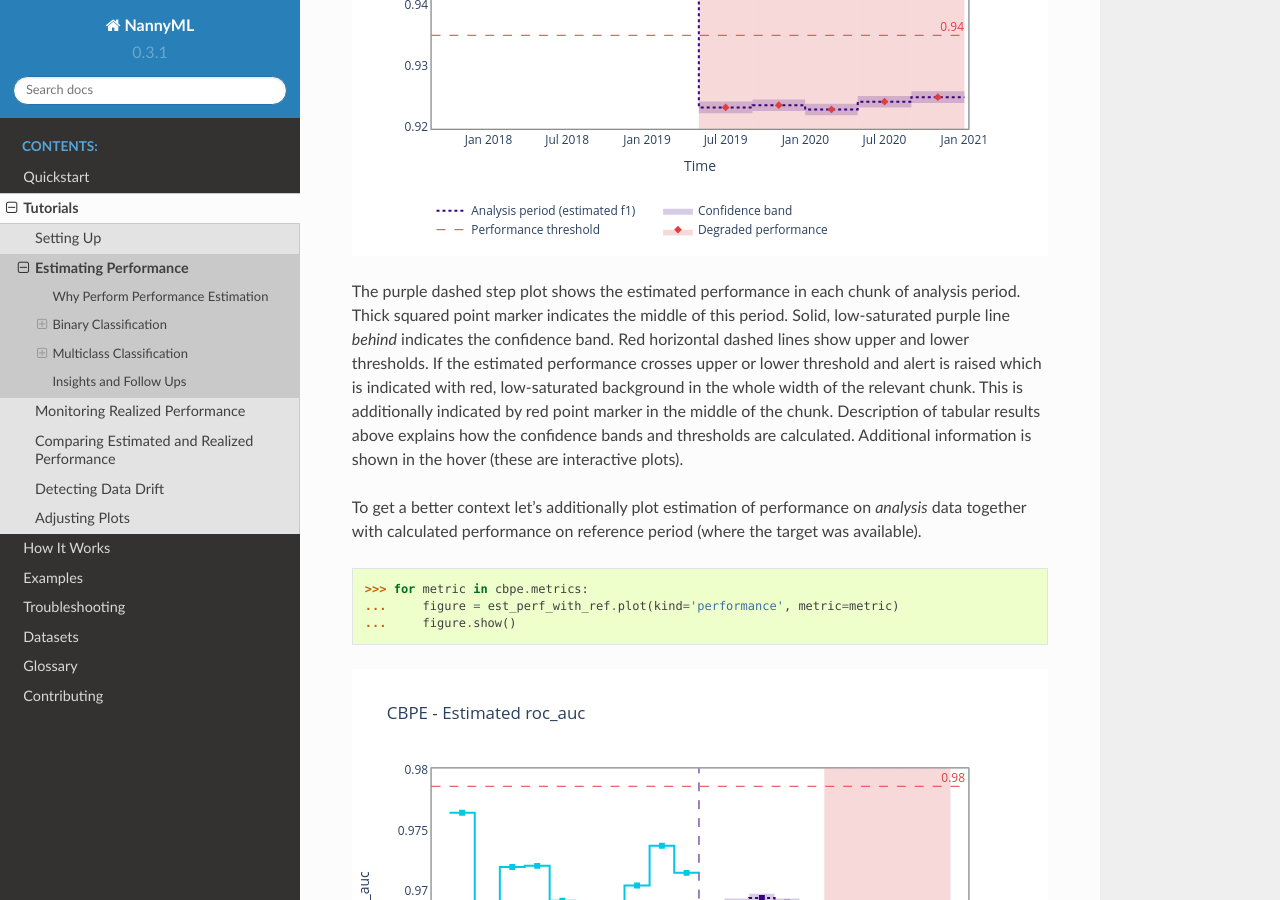
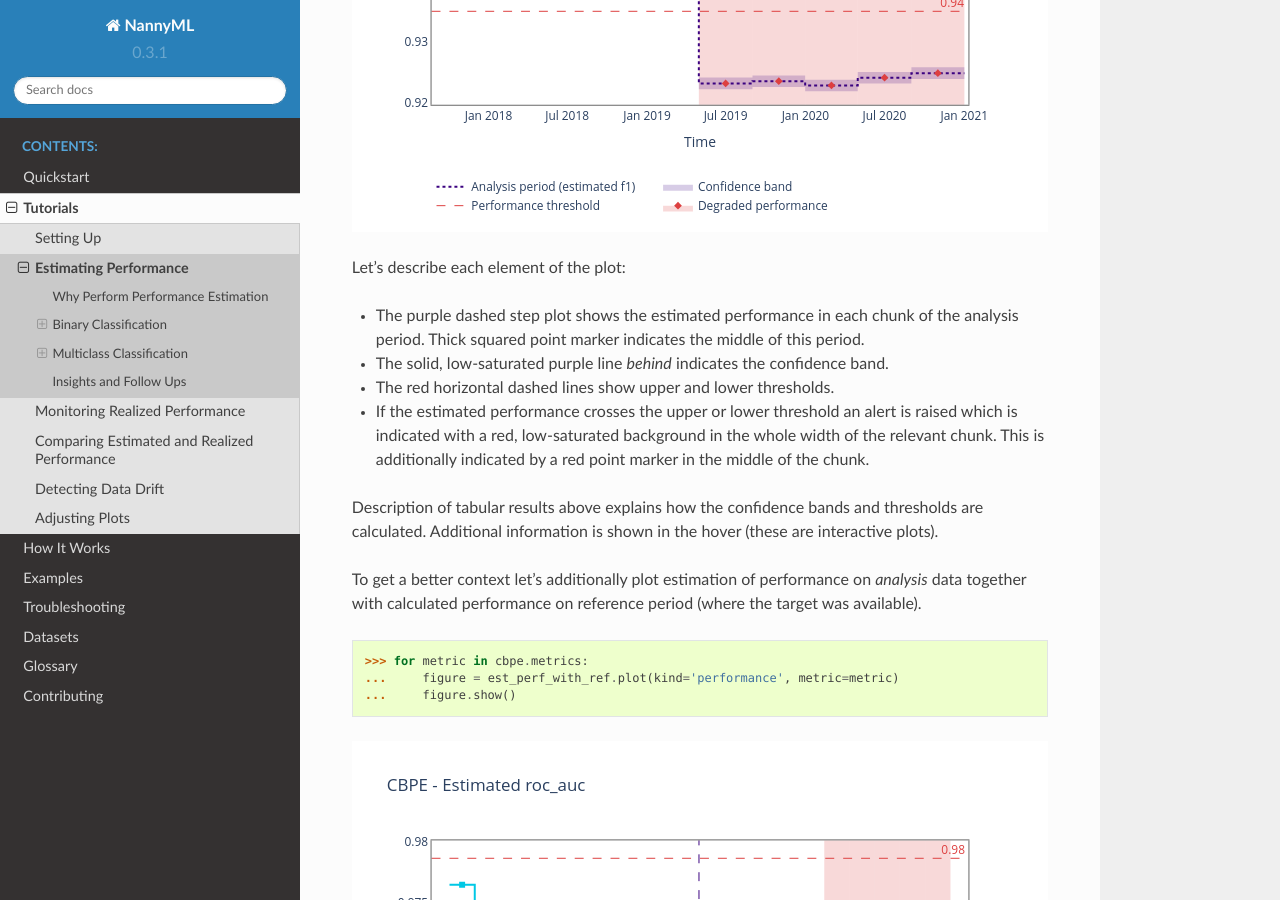
Before and after one commit to NannyML/nannyml, a Sphinx documentation site: the page built from docs/tutorials/performance_estimation.rst, in a window 1280 px wide and 900 px high, scrolled down 4657 px. Built offline with Sphinx 7.4.7 and the Read the Docs theme 2.0.0, drawn with Linux system fonts in a browser that asks for light colours; pages that are not in the unit, such as notebooks, are missing from menus; some of the changed text lies outside the part shown.

Commit message:
update tutorial PE WK

```diff
--- a/docs/tutorials/performance_estimation.rst
+++ b/docs/tutorials/performance_estimation.rst
@@ -216,13 +215,20 @@
 
 .. image:: ../_static/tutorial-perf-est-guide-analysis-f1.svg
 
-The purple dashed step plot shows the estimated performance in each chunk of analysis period. Thick squared point
-marker indicates the middle of this period. Solid, low-saturated purple line *behind* indicates the confidence band.
-Red horizontal
-dashed lines show upper and lower thresholds. If the estimated performance crosses upper or lower threshold and alert
-is raised
-which is indicated with red, low-saturated background in the whole width of the relevant chunk. This is additionally
-indicated by red point marker in the middle of the chunk. Description of tabular results above explains how the
+Let's describe each element of the plot:
+
+* The purple dashed step plot shows the estimated performance in each chunk of the analysis period. Thick squared point
+  marker indicates the middle of this period.
+
+* The solid, low-saturated purple line *behind* indicates the confidence band.
+
+* The red horizontal dashed lines show upper and lower thresholds.
+
+* If the estimated performance crosses the upper or lower threshold an alert is raised which is indicated with a red,
+  low-saturated background in the whole width of the relevant chunk. This is additionally
+  indicated by a red point marker in the middle of the chunk.
+
+Description of tabular results above explains how the
 confidence bands and thresholds are calculated. Additional information is shown in the hover (these are
 interactive plots).
 
@@ -240,11 +246,16 @@
 
 .. image:: ../_static/tutorial-perf-est-guide-with-ref-f1.svg
 
-The right hand side of the plot is exactly the same as previously as it shows the estimated performance for the
-analysis period. The purple dashed vertical line splits the reference and analysis periods. On the left hand side of
-the line, the actual model performance (not estimation!) is plotted with solid light blue line. This facilitates
-interpretation of the estimation on reference period as it helps to build expectations on variability of the
-performance.
+
+* The right-hand side of the plot shows the estimated performance for the
+  analysis period as before.
+
+* The purple dashed vertical line splits the reference and analysis periods.
+
+* On the left-hand side of the line, the actual model performance (not estimation!) is plotted with a solid light blue
+  line. This facilitates
+  interpretation of the estimation on reference period as it helps to build expectations on the variability of the
+  performance.
 
 
 Multiclass Classification
@@ -453,14 +464,21 @@
 
 .. image:: ../_static/tutorial-perf-est-mc-guide-analysis-f1.svg
 
-The purple dashed step plot shows the estimated performance in each chunk of analysis period. Thick squared point
-marker indicates the middle of this period. Solid, low-saturated purple line *behind* indicates the confidence band.
-Red horizontal
-dashed lines show upper and lower thresholds. If the estimated performance crosses upper or lower threshold and alert
-is raised
-which is indicated with red, low-saturated background in the whole width of the relevant chunk. This is additionally
-indicated by red point marker in the middle of the chunk. Description of tabular results above explains how the
-confidence bands and thresholds were calculated. Additional information is shown in the hover (these are
+Let's describe each element of the plot:
+
+* The purple dashed step plot shows the estimated performance in each chunk of the analysis period. Thick squared point
+  marker indicates the middle of this period.
+
+* The solid, low-saturated purple line *behind* indicates the confidence band.
+
+* The red horizontal dashed lines show upper and lower thresholds.
+
+* If the estimated performance crosses the upper or lower threshold an alert is raised which is indicated with a red,
+  low-saturated background in the whole width of the relevant chunk. This is additionally
+  indicated by a red point marker in the middle of the chunk.
+
+Description of tabular results above explains how the
+confidence bands and thresholds are calculated. Additional information is shown in the hover (these are
 interactive plots).
 
 To get a better context let's additionally plot estimation of performance on *analysis* data together with calculated
@@ -477,23 +495,23 @@
 
 .. image:: ../_static/tutorial-perf-est-mc-guide-with-ref-f1.svg
 
-The right hand side of the plot is exactly the same as previously as it shows the estimated performance for the
-analysis period. The purple dashed vertical line splits the reference and analysis periods. On the left hand side of
-the line, the actual model performance (not estimation!) is plotted with solid light blue line. This facilitates
-interpretation of the estimation on reference period as it helps to build expectations on variability of the
-performance.
+* The right-hand side of the plot shows the estimated performance for the
+  analysis period as before.
+
+* The purple dashed vertical line splits the reference and analysis periods.
+
+* On the left-hand side of the line, the actual model performance (not estimation!) is plotted with a solid light blue
+  line. This facilitates
+  interpretation of the estimation on reference period as it helps to build expectations on the variability of the
+  performance.
 
 
 Insights and Follow Ups
 ==========================
 
 After reviewing the performance estimation results we have to decide if further investigation is needed.
-The :ref:`Data Drift<data-drift>` functionality can help here.
-
-This may help to indicate which of our population characteristics have
-changed and how. This will sometimes lead to investigating *why* they changed which is not covered by NannyML.
-
-When the target results become available they can be compared with the estimated results as
+The :ref:`Data Drift<data-drift>` functionality can help here. When the target results become available they can be
+compared with the estimated results as
 demonstrated :ref:`here<compare_estimated_and_realized_performance>`. You can learn more
 about the Confidence Based Performance Estimation and its limitations in the
 :ref:`How it Works page<performance-estimation-deep-dive>`
```
Also changed, not shown: other parts of docs/tutorials/performance_estimation.rst (+6 -7 lines).
